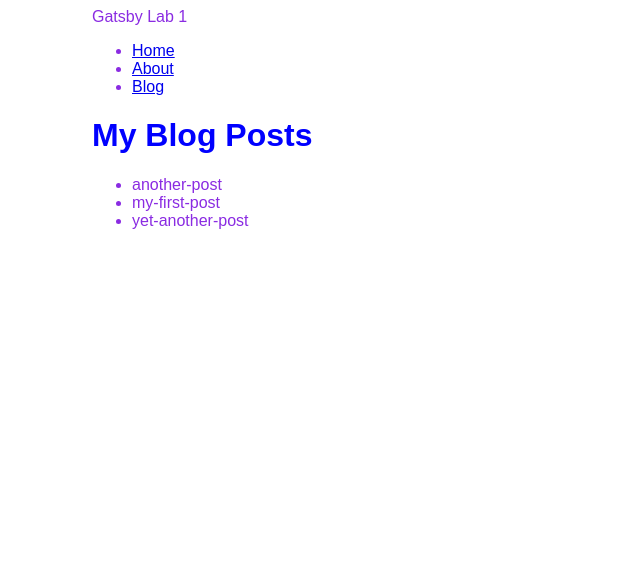
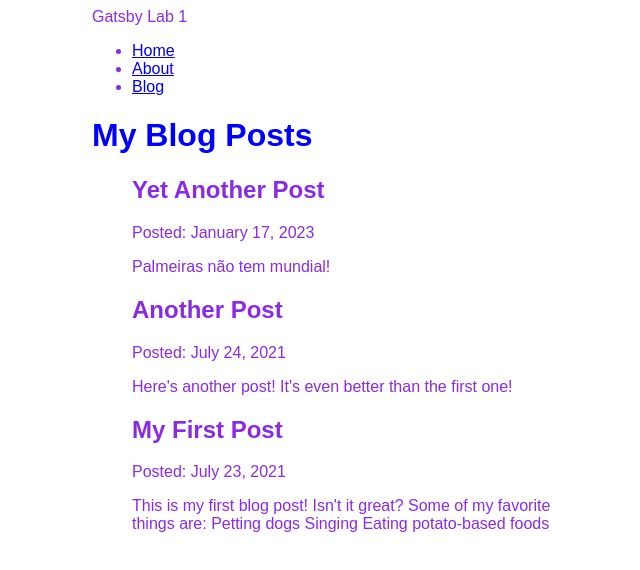
Before and after one commit to leandroribeiro/react-labs-gatsby1, a Gatsby site: page /blog in a window 1280 px wide. Shown: the whole page, without its empty margins (298-938 px from the left). Built offline with nearby package versions, Linux system fonts and the light colour scheme; Gatsby itself is replaced by a stand-in of ours.

Commit message:
feat: step 5 transform data to use mdx

```diff
--- a/blog/another-post.mdx
+++ b/blog/another-post.mdx
@@ -0,0 +1,7 @@
+---
+title: "Another Post"
+date: "2021-07-24"
+slug: "another-post"
+---
+
+Here's another post! It's even better than the first one!
--- a/blog/my-first-post.mdx
+++ b/blog/my-first-post.mdx
@@ -0,0 +1,13 @@
+---
+title: "My First Post"
+date: "2021-07-23"
+slug: "my-first-post"
+---
+
+This is my first blog post! Isn't it *great*?
+
+Some of my **favorite** things are:
+
+* Petting dogs
+* Singing
+* Eating potato-based foods
--- a/blog/yet-another-post.mdx
+++ b/blog/yet-another-post.mdx
@@ -0,0 +1,7 @@
+---
+title: "Yet Another Post"
+date: "2023-01-17"
+slug: "yet-another-post"
+---
+
+Palmeiras não tem mundial!
--- a/gatsby-config.ts
+++ b/gatsby-config.ts
@@ -19,6 +19,7 @@ const config: GatsbyConfig = {
                 path: `${__dirname}/blog`
             }
         },
+        "gatsby-plugin-mdx"
     ],
 }
 
--- a/package.json
+++ b/package.json
@@ -16,8 +16,10 @@
     "typecheck": "tsc --noEmit"
   },
   "dependencies": {
+    "@mdx-js/react": "^2.2.1",
     "gatsby": "^5.4.0",
     "gatsby-plugin-image": "^3.4.0",
+    "gatsby-plugin-mdx": "^5.4.0",
     "gatsby-plugin-sharp": "^5.4.0",
     "gatsby-source-filesystem": "^5.4.0",
     "react": "^18.2.0",
--- a/src/pages/blog.tsx
+++ b/src/pages/blog.tsx
@@ -3,12 +3,19 @@ import React from "react";
 import Seo from "../components/seo";
 import {graphql, PageProps} from "gatsby";
 
+interface FrontMatter {
+    date: string;
+    title: string;
+}
 interface Post {
-    name: string;
+    frontmatter: FrontMatter;
+    id: string;
+    excerpt: string;
+
 }
 
 interface QueryResult {
-    allFile: {
+    allMdx: {
         nodes: Post[];
     }
 }
@@ -18,10 +25,12 @@ const BlogPage: React.FC<PageProps<QueryResult>> = ({data}) => {
         <Layout pageTitle="My Blog Posts">
             <ul>
                 {
-                    data.allFile.nodes.map((node) => (
-                        <li key={node.name}>
-                            {node.name}
-                        </li>
+                    data.allMdx.nodes.map((node) => (
+                        <article key={node.id}>
+                            <h2>{node.frontmatter.title}</h2>
+                            <p>Posted: {node.frontmatter.date}</p>
+                            <p>{node.excerpt}</p>
+                        </article>
                     ))
                 }
             </ul>
@@ -30,13 +39,18 @@ const BlogPage: React.FC<PageProps<QueryResult>> = ({data}) => {
 };
 
 export const query = graphql`
-            query {
-              allFile {
-                nodes {
-                  name
-                }
-              }
-            }`;
+    query MyQuery {
+      allMdx(sort: { frontmatter: { date: DESC } }) {
+        nodes {
+          frontmatter {
+            date(formatString: "MMMM D, YYYY")
+            title
+          }
+          id
+          excerpt
+        }
+      }
+    }`;
 
 export const Head = () => <Seo title="My Blog Posts"/>;
 
```
